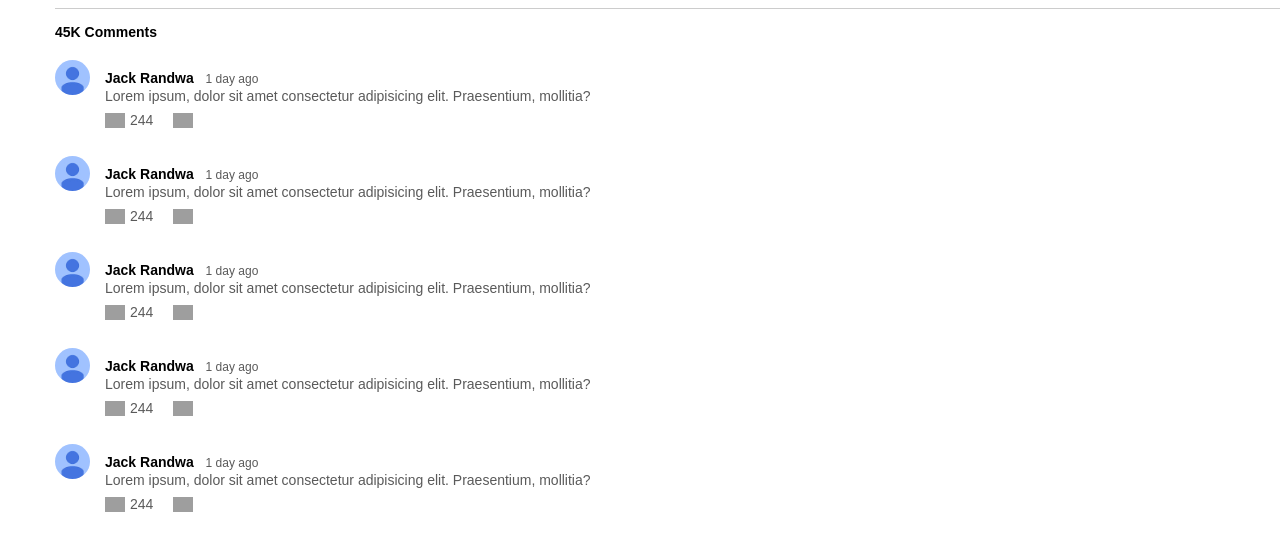
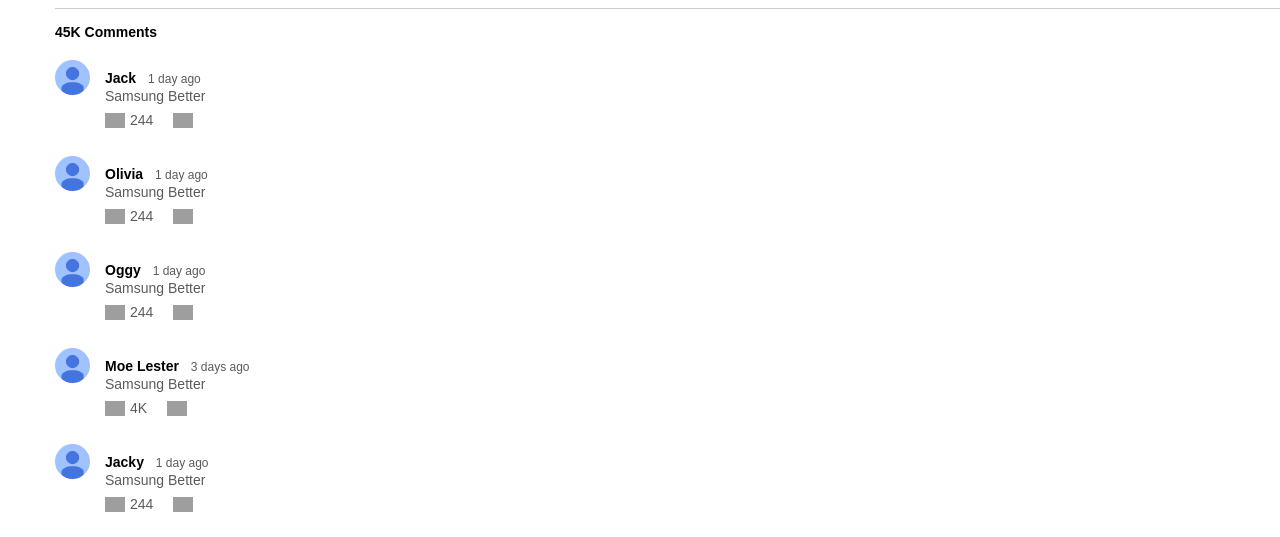
Before and after one commit to Sameer01-01/new-yt-clone, a React (Vite) app: page /video2/1/1 in a window 1280 px wide. Shown: the part 888-1425 px from the top of the page. Built offline with nearby package versions, Linux system fonts and the light colour scheme; grey boxes are pictures that could not be loaded.

Commit message:
comment changes

```diff
--- a/src/Components/Feed/Feed.jsx
+++ b/src/Components/Feed/Feed.jsx
@@ -30,13 +30,13 @@
         <img src={thumbnail3} alt="" />
         <h2>I Quit </h2>
         <h3>Mr Beast</h3>
-        <p>15k views - 2 days ago</p>
+        <p>5M views - 3 days ago</p>
     </Link>
     <Link to={`video4/20/4524`} className='card'>
         <img src={thumbnail4} alt="" />
         <h2> Diamonds - Rihanna</h2>
         <h3>Rihanna</h3>
-        <p>15k views - 2 days ago</p>
+        <p>896M views - 1 month ago</p>
     </Link>
     <Link to={`video5/20/4525`}  className='card'>
         <img src={thumbnail5} alt="" />
--- a/src/Components/PlayVideo/PlayVideo2.jsx
+++ b/src/Components/PlayVideo/PlayVideo2.jsx
@@ -42,8 +42,8 @@
             <div className='comment'>
                 <img src={user_profile} alt="" />
                 <div>
-                    <h3>Jack Randwa <span>1 day ago</span></h3>
-                    <p>Lorem ipsum, dolor sit amet consectetur adipisicing elit. Praesentium, mollitia?</p>
+                    <h3>Jack <span>1 day ago</span></h3>
+                    <p>Samsung Better</p>
                     <div className='comment-action'>
                         <img src={like} alt="" />
                         <span>244</span>
@@ -58,8 +58,8 @@
             <div className='comment'>
                 <img src={user_profile} alt="" />
                 <div>
-                    <h3>Jack Randwa <span>1 day ago</span></h3>
-                    <p>Lorem ipsum, dolor sit amet consectetur adipisicing elit. Praesentium, mollitia?</p>
+                    <h3>Olivia <span>1 day ago</span></h3>
+                    <p>Samsung Better</p>
                     <div className='comment-action'>
                         <img src={like} alt="" />
                         <span>244</span>
@@ -74,8 +74,8 @@
             <div className='comment'>
                 <img src={user_profile} alt="" />
                 <div>
-                    <h3>Jack Randwa <span>1 day ago</span></h3>
-                    <p>Lorem ipsum, dolor sit amet consectetur adipisicing elit. Praesentium, mollitia?</p>
+                    <h3>Oggy <span>1 day ago</span></h3>
+                    <p>Samsung Better</p>
                     <div className='comment-action'>
                         <img src={like} alt="" />
                         <span>244</span>
@@ -90,11 +90,11 @@
             <div className='comment'>
                 <img src={user_profile} alt="" />
                 <div>
-                    <h3>Jack Randwa <span>1 day ago</span></h3>
-                    <p>Lorem ipsum, dolor sit amet consectetur adipisicing elit. Praesentium, mollitia?</p>
+                    <h3>Moe Lester <span>3 days ago</span></h3>
+                    <p>Samsung Better</p>
                     <div className='comment-action'>
                         <img src={like} alt="" />
-                        <span>244</span>
+                        <span>4K</span>
                         <img src={dislike} alt="" />
 
 
@@ -106,8 +106,8 @@
             <div className='comment'>
                 <img src={user_profile} alt="" />
                 <div>
-                    <h3>Jack Randwa <span>1 day ago</span></h3>
-                    <p>Lorem ipsum, dolor sit amet consectetur adipisicing elit. Praesentium, mollitia?</p>
+                    <h3>Jacky <span>1 day ago</span></h3>
+                    <p>Samsung Better</p>
                     <div className='comment-action'>
                         <img src={like} alt="" />
                         <span>244</span>
```
